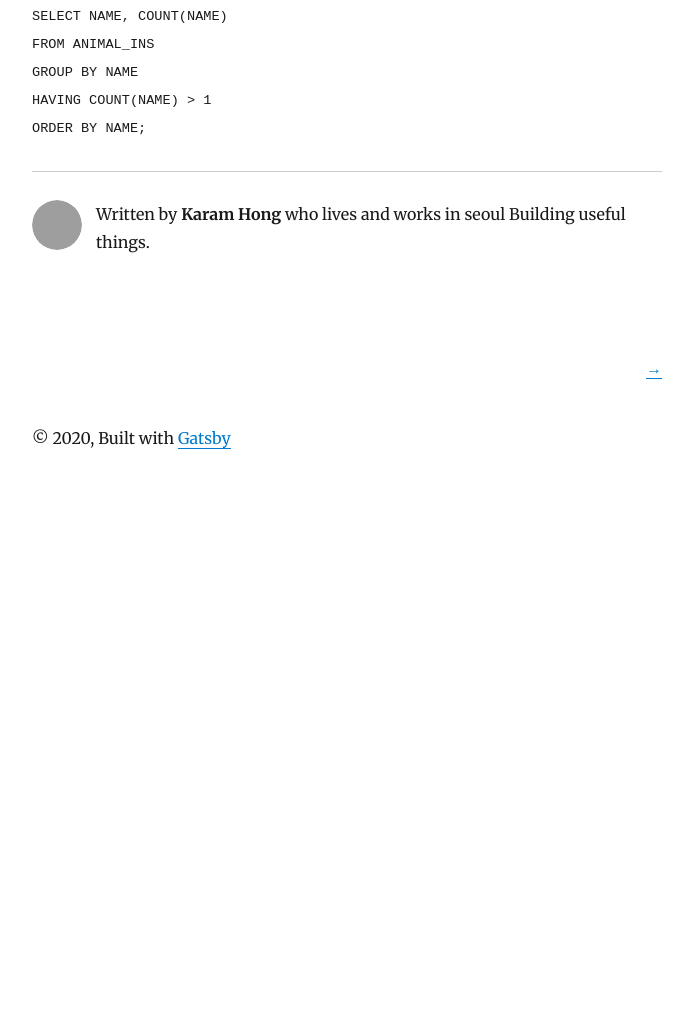
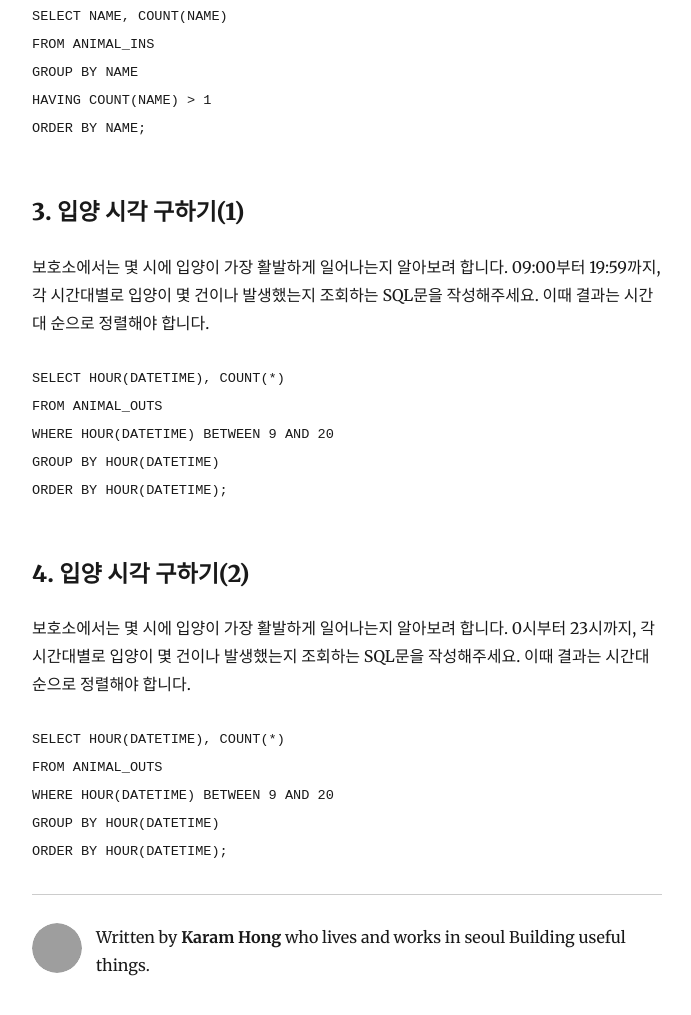
Before and after one commit to krhong23/blog, a Gatsby site: page /sql/ in a window 1280 px wide. Shown: the part 4132-5147 px from the top of the page, without its empty margins (293-984 px from the left). Before the commit the page ends 4626 px from the top, so only its background shows below. Built offline with nearby package versions, Linux system fonts and the light colour scheme; Gatsby itself is replaced by a stand-in of ours; some packages are replaced by stand-ins of ours; code samples lack their colours; grey boxes are pictures that could not be loaded.

Commit message:
Update index.md
sql - group by

````diff
--- a/content/blog/sql/index.md
+++ b/content/blog/sql/index.md
@@ -112,3 +112,23 @@ GROUP BY NAME
 HAVING COUNT(NAME) > 1
 ORDER BY NAME;
 ```
+
+### 3. 입양 시각 구하기(1)
+보호소에서는 몇 시에 입양이 가장 활발하게 일어나는지 알아보려 합니다. 09:00부터 19:59까지, 각 시간대별로 입양이 몇 건이나 발생했는지 조회하는 SQL문을 작성해주세요. 이때 결과는 시간대 순으로 정렬해야 합니다.
+```
+SELECT HOUR(DATETIME), COUNT(*)
+FROM ANIMAL_OUTS
+WHERE HOUR(DATETIME) BETWEEN 9 AND 20
+GROUP BY HOUR(DATETIME)
+ORDER BY HOUR(DATETIME);
+```
+
+### 4. 입양 시각 구하기(2)
+보호소에서는 몇 시에 입양이 가장 활발하게 일어나는지 알아보려 합니다. 0시부터 23시까지, 각 시간대별로 입양이 몇 건이나 발생했는지 조회하는 SQL문을 작성해주세요. 이때 결과는 시간대 순으로 정렬해야 합니다.
+```
+SELECT HOUR(DATETIME), COUNT(*)
+FROM ANIMAL_OUTS
+WHERE HOUR(DATETIME) BETWEEN 9 AND 20
+GROUP BY HOUR(DATETIME)
+ORDER BY HOUR(DATETIME);
+```
````
